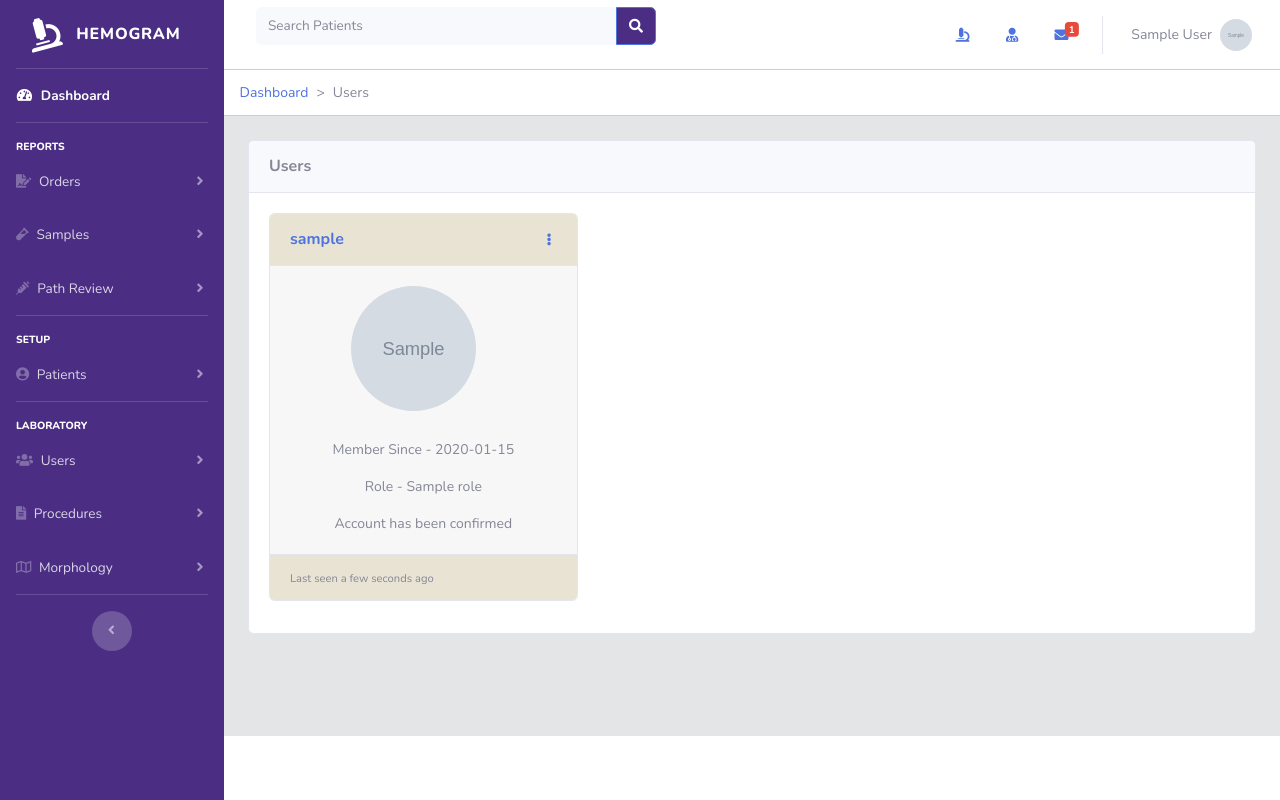
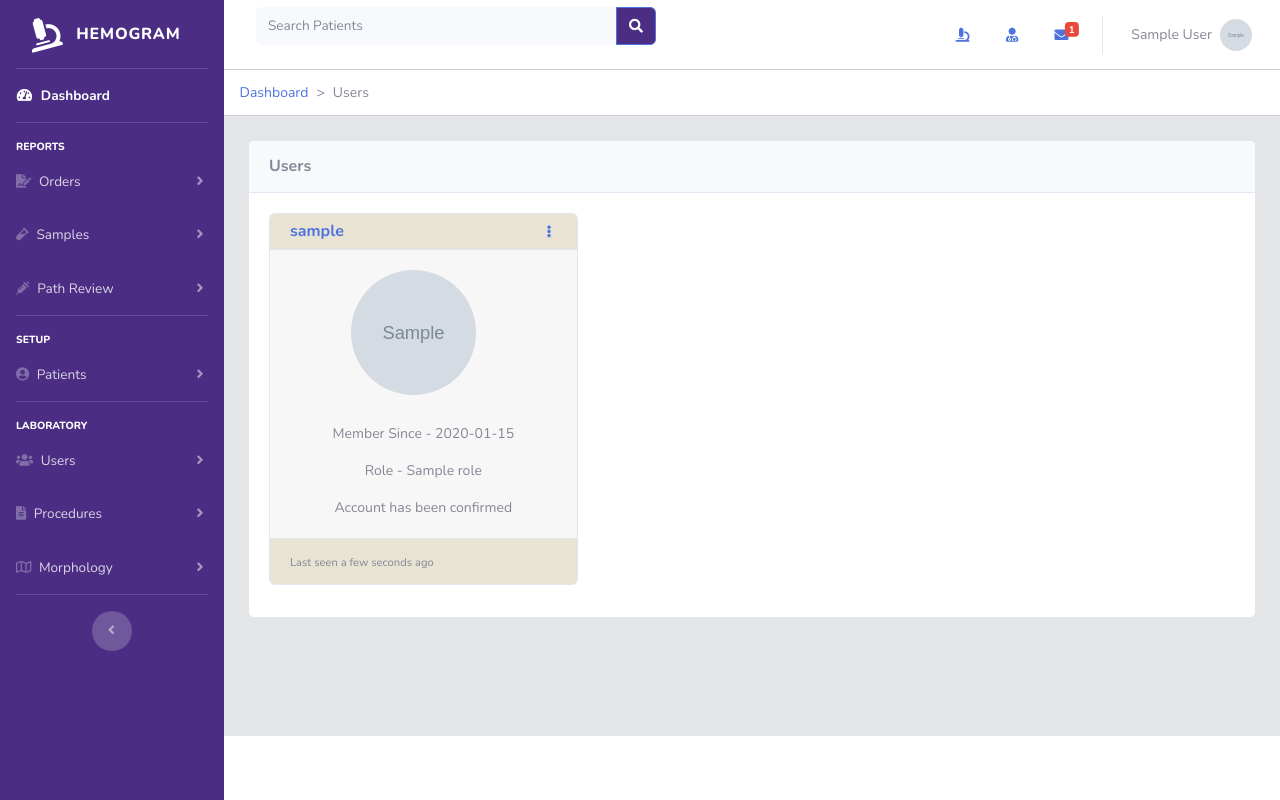
Before and after one commit to sukraBhandari/hemogram, a Flask app: page /users in a window 1280 px wide. Run offline with Flask 2, Linux system fonts and the light colour scheme; a user stored in the database is signed in; tables that the repository leaves empty hold one stand-in row (values such as "Sample post"); grey boxes marked "Sample" are stand-in pictures; parts of the project's set-up code (start-up, migrations or seed data) failed here and were passed over; some libraries are stand-ins or nearby versions.

Commit message:
users.html padding update

```diff
--- a/app/templates/admin/users.html
+++ b/app/templates/admin/users.html
@@ -22,7 +22,7 @@
                <div class="card-columns">
                   {% for user in users %}
                      <div class="card">
-                        <div class="card-header bg-gold py-3 d-flex flex-row align-items-center justify-content-between">
+                        <div class="card-header bg-gold py-2 d-flex flex-row align-items-center justify-content-between">
                            <h6 class="m-0 font-weight-bold text-primary">{{user.username}}</h6>
                            <div class="dropdown no-arrow">
                               <a class="dropdown-toggle" href="#" role="button" id="dropdownMenuLink" data-toggle="dropdown" aria-haspopup="true" aria-expanded="false">
--- a/app/templates/users/users.html
+++ b/app/templates/users/users.html
@@ -21,7 +21,7 @@
                <div class="card-columns">
                   {% for user in users %}
                      <div class="card">
-                        <div class="card-header bg-gold py-3 d-flex flex-row align-items-center justify-content-between">
+                        <div class="card-header bg-gold py-2 d-flex flex-row align-items-center justify-content-between">
                            <h6 class="m-0 font-weight-bold text-primary">{{user.username}}</h6>
                            <div class="dropdown no-arrow">
                               <a class="dropdown-toggle" href="#" role="button" id="dropdownMenuLink" data-toggle="dropdown" aria-haspopup="true" aria-expanded="false">
```
